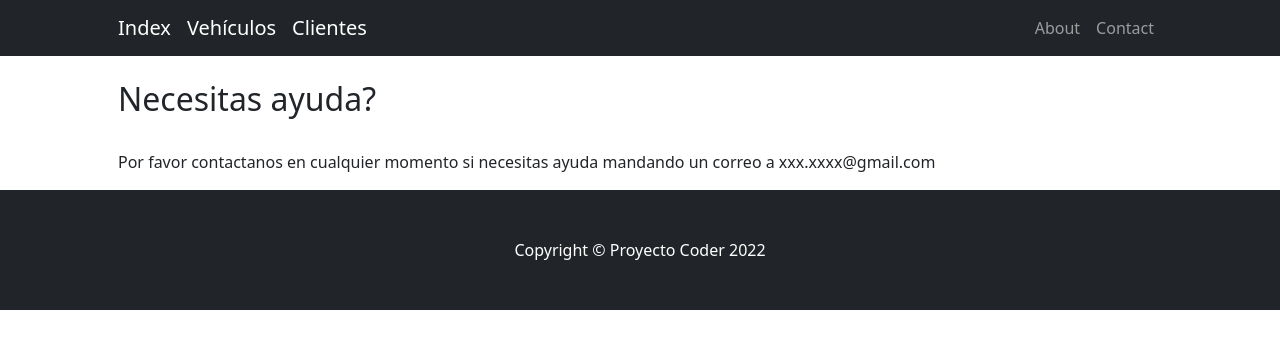
After one commit to JorPallero/Entrega1_Puchurri_Santini_Pallero, a Django app: page /contact/ in a window 1280 px wide. The commit adds this page. Shown: the top 349 px of the page. Run offline with Django 4.2, Linux system fonts and the light colour scheme; some libraries are stand-ins or nearby versions.

Commit message:
Ãultimo commit de la entrega parcial

```diff
--- a/home/templates/home/about.html
+++ b/home/templates/home/about.html
@@ -10,5 +10,7 @@
     <p>Somos estudiantes de Coderhouse, decidimos dar nuestro primer paso a la programación en Python y nos asociamos para crear este proyecto que esperamos aprobar exitosamente!!!</p>
     <p>Les contamos acerca de cada uno de nosotros:  </p>
     <p>Mara Jorgelina Pallero, de nacionalidad argentina con residencia en Capital Federal, estudié la carrera de Contador Público en la UBA pero desde el año pasado decidí cambiar el rumbo hacia el mundo IT.  Actualmente trabajo de Data Analyst en una agencia de publicidad y espero poder seguir sumando conocimientos en este maravilloso mundo.</p>
+    <p>Marco Santini...</p>
+    <p>Manuel Puchurri...</p>
 </div>
 {% endblock mi_contenido %}
--- a/home/templates/home/base.html
+++ b/home/templates/home/base.html
@@ -23,14 +23,13 @@
         <nav class="navbar navbar-expand-lg navbar-dark bg-dark">
             <div class="container px-5">
                 <a class="navbar-brand" href={% url 'index' %}>Index</a>
-                <a class="navbar-brand" href={% url 'ver_vehiculos' %}>Vehiculos</a>
+                <a class="navbar-brand" href={% url 'ver_vehiculos' %}>Vehículos</a>
                 <a class="navbar-brand" href={% url 'ver_clientes' %}>Clientes</a>
                 <button class="navbar-toggler" type="button" data-bs-toggle="collapse" data-bs-target="#navbarSupportedContent" aria-controls="navbarSupportedContent" aria-expanded="false" aria-label="Toggle navigation"><span class="navbar-toggler-icon"></span></button>
                 <div class="collapse navbar-collapse" id="navbarSupportedContent">
                     <ul class="navbar-nav ms-auto mb-2 mb-lg-0">
                         <li class="nav-item"><a class="nav-link" href={% url 'about' %}>About</a></li>
-                        <li class="nav-item"><a class="nav-link" href="#!">Contact</a></li>
-                        <li class="nav-item"><a class="nav-link" href="#!">Services</a></li>
+                        <li class="nav-item"><a class="nav-link" href={% url 'contact' %}>Contact</a></li>
                     </ul>
                 </div>
             </div>
--- /dev/null
+++ b/home/templates/home/contact.html
@@ -0,0 +1,12 @@
+{% extends 'home/index.html' %}
+
+{% block title_pagina %}
+<title>Contact</title>
+{% endblock title_pagina %}
+
+{% block mi_contenido %}
+<div class="container px-5">
+    <br><h2>Necesitas ayuda?</h2><br>
+    <p>Por favor contactanos en cualquier momento si necesitas ayuda mandando un correo a xxx.xxxx@gmail.com</p>
+</div>
+{% endblock mi_contenido %}
--- a/home/templates/home/ver_vehiculos.html
+++ b/home/templates/home/ver_vehiculos.html
@@ -28,7 +28,7 @@
             <li>{{vehiculo.modelo}} {{vehiculo.marca}} {{vehiculo.color}} {{vehiculo.antiguedad}} {{vehiculo.fecha_fabricacion}}</li>
             {% endfor %}
         {% else %}
-        <p>No hubo éxito con el resultado de tu búsqueda:</p>
+        <p>No hubo éxito con el resultado de tu búsqueda.</p>
         {% endif %}
     </p> <br>
     </div>
--- a/home/urls.py
+++ b/home/urls.py
@@ -7,4 +7,5 @@ urlpatterns = [
     path('ver-clientes/',views.ver_clientes, name='ver_clientes'),
     path('about/',views.about, name='about'),
     path('crear-vehiculo/',views.crear_vehiculo, name='crear_vehiculo'),
+    path('contact/',views.contact, name='contact'),
 ]
--- a/home/views.py
+++ b/home/views.py
@@ -15,6 +15,9 @@ def ver_clientes(request):
 
 def about(request):
     return render (request, 'home/about.html')
+
+def contact(request):
+    return render (request, 'home/contact.html')
 
 def crear_vehiculo(request):
 
```
Also changed, not shown: readme.md (added).
